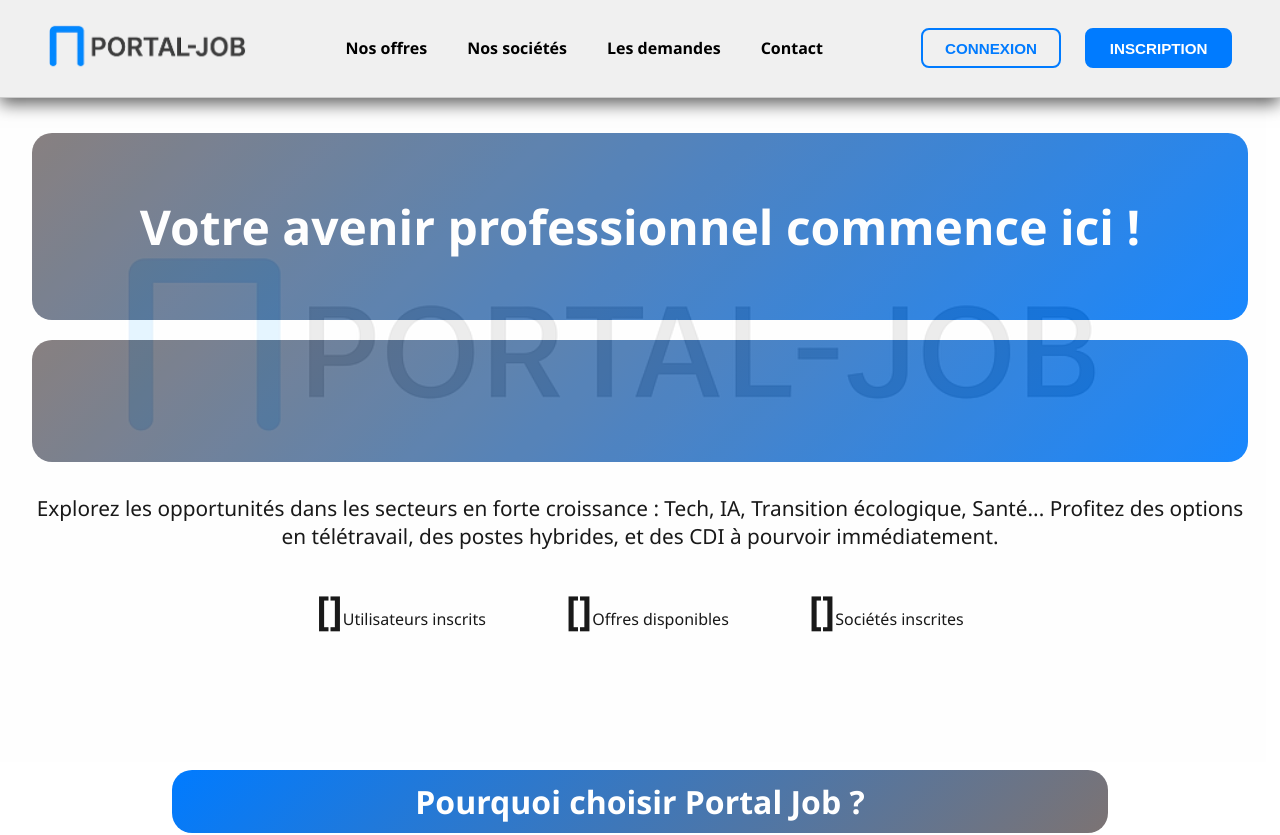
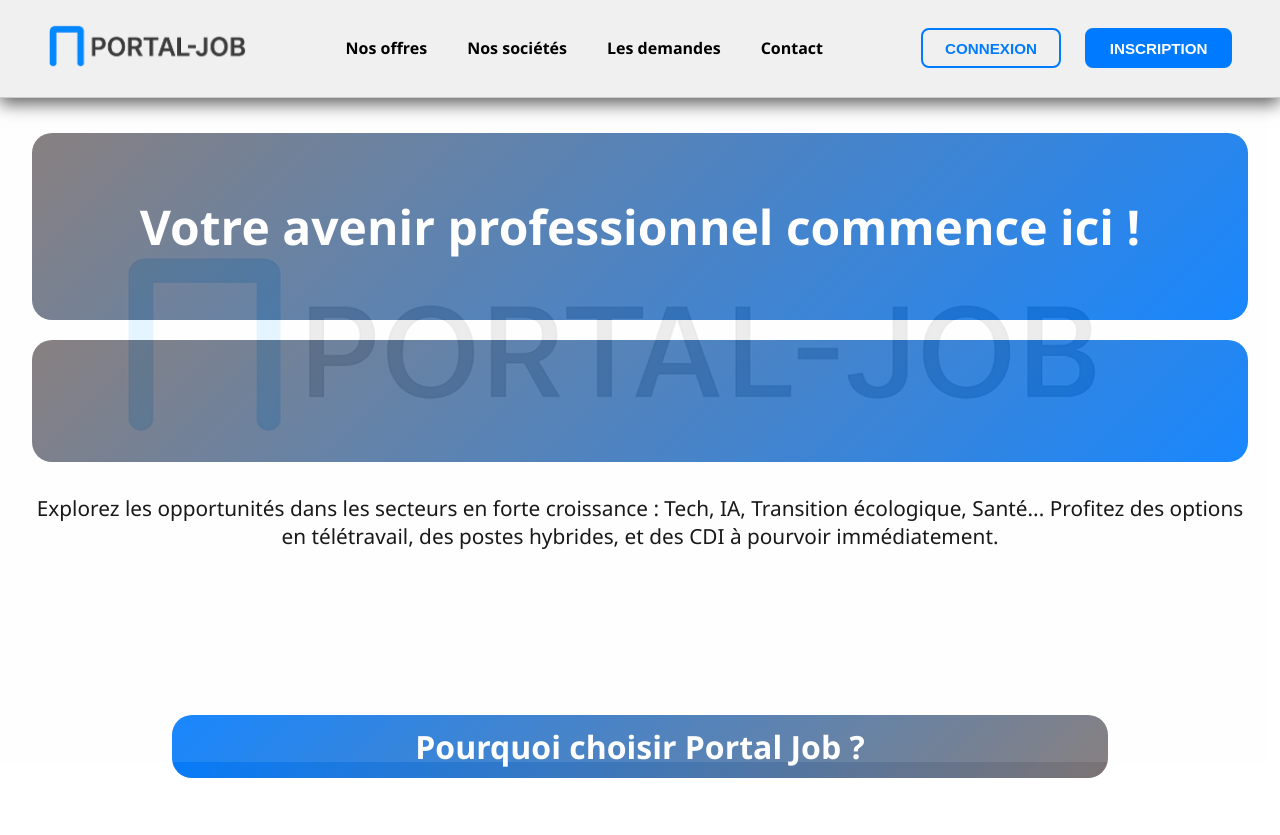
Before and after one commit to AhmedTwo/FrontVue, a Vue app: page / in a window 1280 px wide. Shown: the top 835 px of the page. Built offline with nearby package versions, Linux system fonts and the light colour scheme; no server answers.

Commit message:
deploiement commit

```diff
--- a/src/views/HomeView.vue
+++ b/src/views/HomeView.vue
@@ -5,9 +5,6 @@ import axios from 'axios'
 import { useUserStore } from '@/stores/user'
 
 // ref est une syntaxe qui permet de dynamiser une variable pour l'afficher
-const nbUser = ref([])
-const nbOffer = ref([])
-const nbCompany = ref([])
 const offers = ref([])
 
 // Utilisation du store pour l'authentification
@@ -96,19 +93,6 @@ const toggleFavorite = async (offerId) => {
   }
 }
 
-// Logique pour compter (inchangée)
-const count = async () => {
-  try {
-    const responses = await axios.get(`${apiUrl}/api/count`)
-    nbUser.value = responses.data.User
-    nbOffer.value = responses.data.Offer
-    nbCompany.value = responses.data.Company
-  } catch (err) {
-    console.log(err)
-  }
-}
-onMounted(count)
-
 // Logique pour lire les offres (inchangée)
 const readOffer = async () => {
   try {
@@ -141,20 +125,6 @@ onMounted(() => {
         écologique, Santé... Profitez des options en télétravail, des postes hybrides, et des CDI à
         pourvoir immédiatement.
       </p>
-      <div class="stats-container">
-        <div class="stat-item">
-          <span class="stat-number">{{ nbUser }}</span>
-          <span class="stat-label">Utilisateurs inscrits</span>
-        </div>
-        <div class="stat-item">
-          <span class="stat-number">{{ nbOffer }}</span>
-          <span class="stat-label">Offres disponibles</span>
-        </div>
-        <div class="stat-item">
-          <span class="stat-number">{{ nbCompany }}</span>
-          <span class="stat-label">Sociétés inscrites</span>
-        </div>
-      </div>
     </div>
   </main>
 
```
